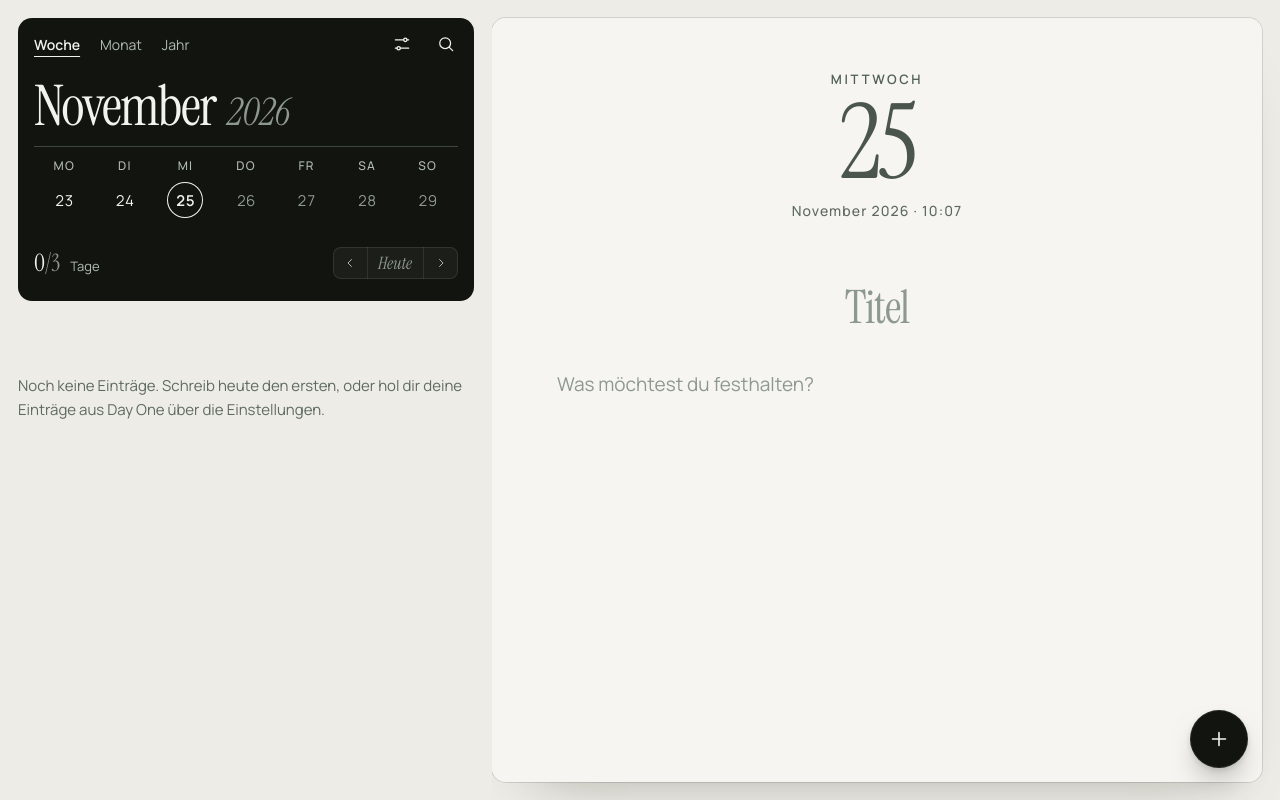
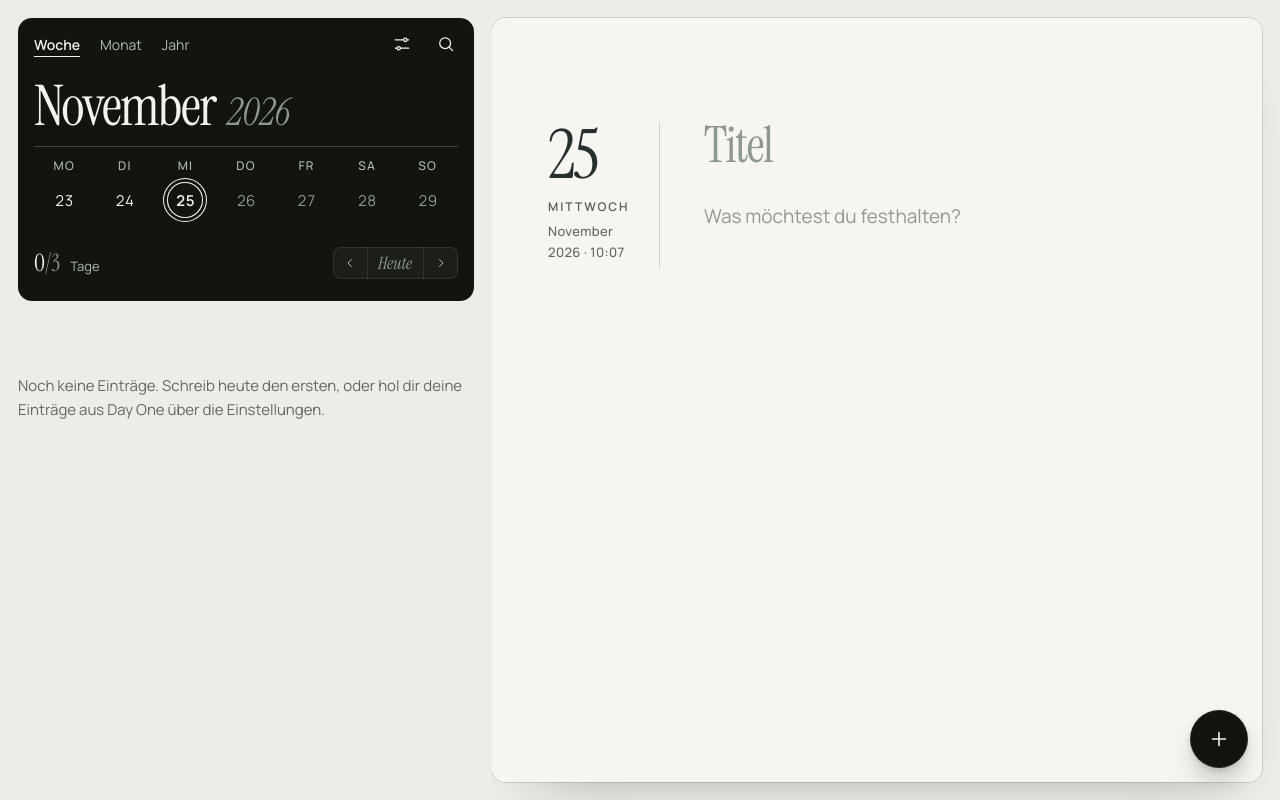
Before and after one commit to EricWlts/Journal, a plain HTML site: page index.html in a window 1280 px wide. Drawn offline with Linux system fonts and the light colour scheme.

Commit message:
Mac: Blatt nach Entwurf D (Randspalte); Auswahlring im Kalender auch nach Wochenwechsel
Co-Authored-By: Claude Opus 5.5 <noreply@anthropic.com>
Claude-Session: https://claude.ai/code/session_01YEgQjNaKzq5JmxGJ3dXE6z

```diff
--- a/index.html
+++ b/index.html
@@ -593,22 +593,23 @@ html.night .light .is-sel .dot,html.night .is-sel .dot{box-shadow:0 0 0 2px var(
   #homeTitle .y{transition:color .2s var(--ease)}
   /* rechts an der Seitenleiste ausgerichtet: Datum = Höhe der Tabs, Titel = Grundlinie des Monats, Text = Höhe des Kalenders */
   .page{padding-top:0}
-  /* Blatt wie Entwurf G2: Datum groß und mittig oben (Wochentag · große Tageszahl · Monat Jahr · Uhrzeit),
-     darunter mit Luft der Titel mittig, der Text in einer ruhigen, mittigen Spalte (linksbündig). Mülleimer oben rechts. */
-  .entry{padding:44px 48px 45vh;max-width:none}
-  .entry .enav{position:relative;height:auto;display:flex;flex-direction:column;align-items:center;padding:8px 0 0}
-  .entry .eact{position:absolute;top:-5px;right:-12px} /* Mülleimer mittig auf der Linie von „MITTWOCH“ */
-  .entry .edate{position:static;flex-direction:column;align-items:center;gap:0;text-align:center}
-  .entry .edate .wd{font-size:13px;font-weight:600;letter-spacing:.2em;text-transform:uppercase;color:var(--olive)}
-  .entry .edate .dn{display:block;margin-top:6px;font-family:var(--serif);font-size:104px;line-height:.95;letter-spacing:-.03em;color:var(--ink2);font-variant-numeric:lining-nums} /* Datum, nicht Überschrift: der Titel hat die Bühne */
+  /* Blatt wie Entwurf D (Randspalte): links eine schmale Datumsspalte wie eine Randnotiz, getrennt durch eine Haarlinie,
+     rechts Titel und Text. Proportionen: Spalte 112px + 44px Luft, Textspalte ~55 Zeichen (19px) – ruhig fürs Auge. */
+  .entry{position:relative;display:grid;grid-template-columns:112px minmax(0,1fr);column-gap:44px;align-content:start;padding:104px 64px 45vh 56px;max-width:none}
+  .entry .enav{display:contents}
+  .entry .eact{position:absolute;top:26px;right:30px}
+  .entry .edate{grid-column:1;grid-row:1 / span 2;align-self:start;position:static;flex-direction:column;align-items:flex-start;gap:0;
+    padding:4px 24px 6px 0;border-right:1px solid var(--line);text-align:left}
+  .entry .edate .dn{display:block;order:-1;font-family:var(--serif);font-size:68px;line-height:.86;letter-spacing:-.03em;color:var(--ink);font-variant-numeric:lining-nums}
+  .entry .edate .wd{margin-top:14px;font-size:12px;font-weight:600;letter-spacing:.16em;text-transform:uppercase;color:var(--olive)}
   .entry .edate .dt{display:none}
-  .entry .edate .dtm{display:block;margin-top:8px;font-size:14px;font-weight:500;letter-spacing:.08em;color:var(--muted)}
-  .entry .savedot{position:absolute;left:auto;right:38px;top:14px;bottom:auto;margin:0} /* Status neben dem Mülleimer, nicht im Datum */
+  .entry .edate .dtm{display:block;margin-top:6px;font-size:13px;font-weight:500;line-height:1.55;letter-spacing:.03em;color:var(--muted);white-space:pre-line}
+  .entry .savedot{position:absolute;left:auto;right:76px;top:45px;bottom:auto;margin:0}
   .done{display:none} /* am Mac speichert die App automatisch – kein Haken nötig */
   #entry.has-id .trash{opacity:1;transform:none;pointer-events:auto}
-  .entry .title,.etitle{font-style:normal;font-size:46px;line-height:54px;letter-spacing:-.025em;margin:60px auto 0;max-width:680px;text-align:center;padding-top:0;min-height:54px;display:block}
-  .ebody{margin:34px auto 0;max-width:640px}
-  .entry .ephotos{max-width:640px;margin-left:auto;margin-right:auto}
+  .entry .title,.etitle{grid-column:2;font-style:normal;font-size:50px;line-height:58px;letter-spacing:-.03em;margin:-6px 0 0;max-width:620px;text-align:left;padding-top:0;min-height:58px;display:block}
+  .ebody{grid-column:2;margin:26px 0 0;max-width:620px}
+  .entry .ephotos{grid-column:2;max-width:620px}
   .page .title{margin:0;padding-top:8px;height:72px}
   .page .title .t{font-size:56px;line-height:64px} .page .title .y{font-size:38px}
   .page .title + .sect{margin-top:8px} /* erste Linie auf derselben Höhe wie links */
@@ -1028,7 +1029,7 @@ function renderSide() {
   if (!isDesktop()) return;
   const { mode, y, m, w } = S.side; const t = today();
   $('sctrack').innerHTML = [-1, 0, 1].map((o) => { const p = sidePeriod(o); return mode === 'week' ? weekPanelHTML(p.w) : '<div class="calpanel">' + (mode === 'month' ? monthGridHTML(p.y, p.m, true) : yearHTML(p.y, 'sidepick')) + '</div>'; }).join('');
-  resetTrack($('sctrack'));
+  resetTrack($('sctrack')); updateSideSel(); // Auswahlring auch nach dem Wochenwechsel (z. B. Sonntag) sofort wieder setzen
   $('sidecal').classList.toggle('is-week', mode === 'week'); $('home').classList.toggle('side-week', mode === 'week');
   const ref = weekRef(w);
   S.sideTitle = mode === 'week' ? MONTHS[ref.getMonth()] + '|' + ref.getFullYear() : (mode === 'month' ? MONTHS[m] : 'Das Jahr') + '|' + y;
@@ -1250,7 +1251,7 @@ async function renderEntry(dir) {
   const e = S.cur; const d = new Date(e.created);
   $('eWd').textContent = WDLONG[d.getDay()];
   $('eDt').textContent = d.getDate() + '. ' + MONTHS[d.getMonth()] + ' ' + d.getFullYear() + ' · ' + pad(d.getHours()) + ':' + pad(d.getMinutes());
-  $('eDn').textContent = d.getDate(); $('eDtm').textContent = MONTHS[d.getMonth()] + ' ' + d.getFullYear() + ' · ' + pad(d.getHours()) + ':' + pad(d.getMinutes()); // Mac: großes Datum
+  $('eDn').textContent = d.getDate(); $('eDtm').textContent = MONTHS[d.getMonth()] + '\n' + d.getFullYear() + ' · ' + pad(d.getHours()) + ':' + pad(d.getMinutes()); // Mac: Randspalte, bewusst zwei Zeilen
   $('entry').classList.toggle('has-id', !!e.id); saveMark(null);
   $('eTitle').textContent = e.title || '';
   $('eBody').textContent = e.text || '';
--- a/sw.js
+++ b/sw.js
@@ -1,5 +1,5 @@
 // Journal – Service Worker: macht die App offline nutzbar.
-const VERSION = 'journal-v68';
+const VERSION = 'journal-v69';
 const SHELL = ['./', 'index.html', 'manifest.webmanifest', 'icons/icon-192.png', 'icons/icon-512.png', 'icons/apple-touch-icon.png'];
 
 self.addEventListener('install', (e) => {
```
Also changed, not shown: 1 other file.
